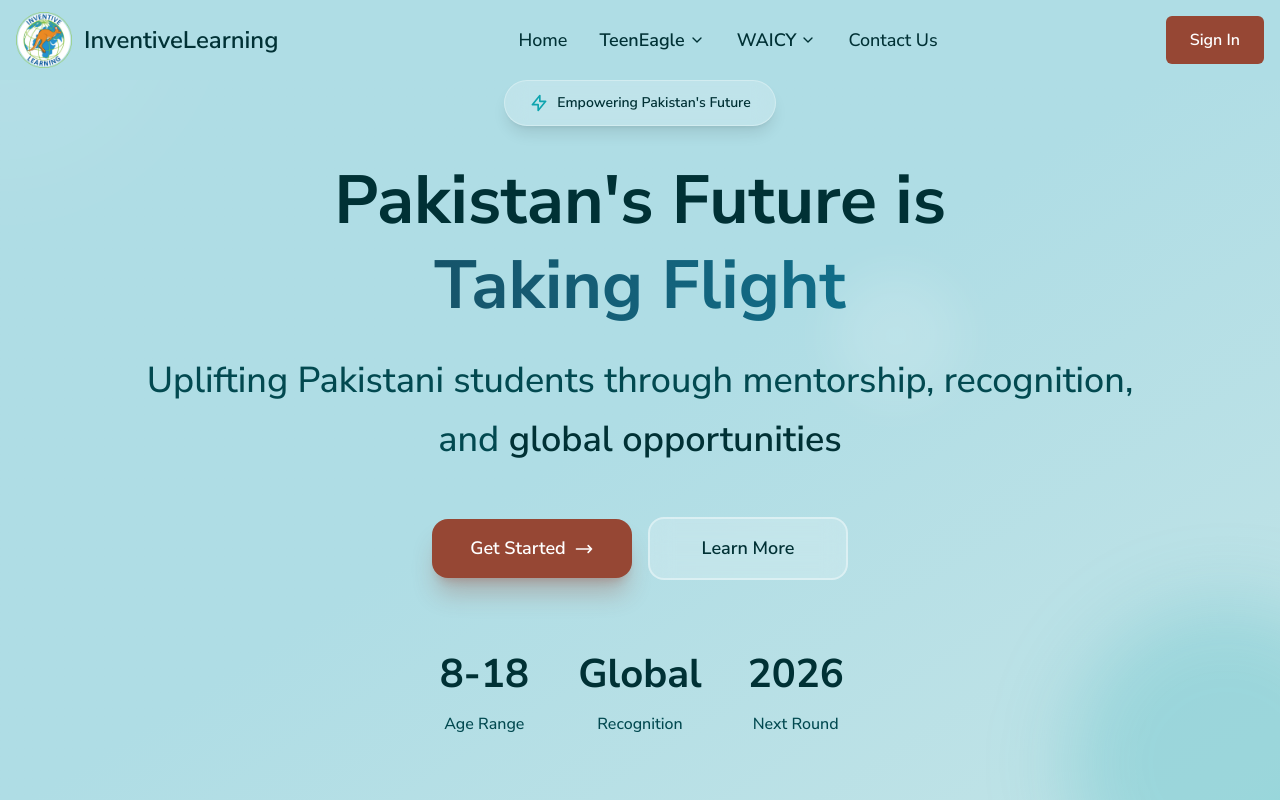
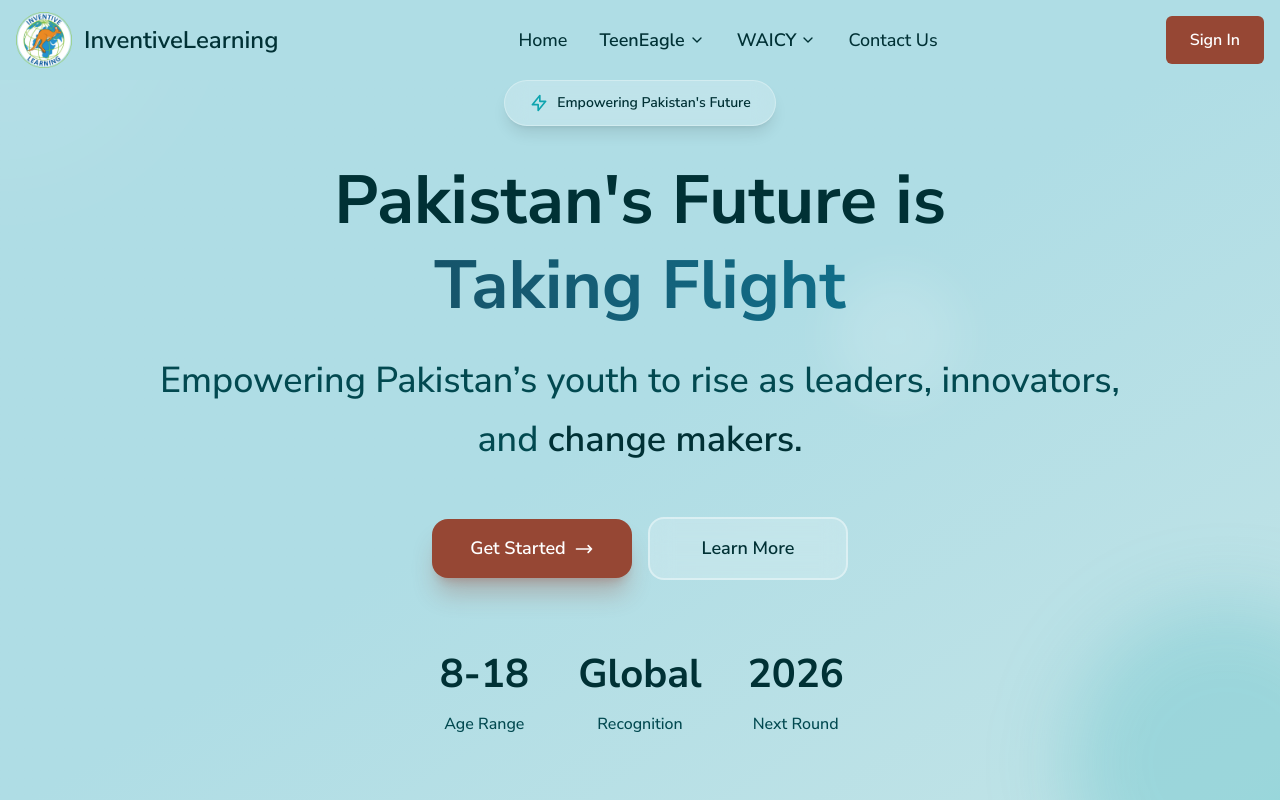
Before and after one commit to kainatkiranrashid2/inventivelearningwebsite, a Next.js app: page /teeneagle in a window 1280 px wide. Shown: the top 800 px of the page. Built offline with nearby package versions, Linux system fonts and the light colour scheme.

Commit message:
`Update Header component button styles: changed background color and removed gradient background div`

```diff
--- a/app/teeneagle/components/Header.tsx
+++ b/app/teeneagle/components/Header.tsx
@@ -44,10 +44,10 @@
           <p
             className="text-[20px] sm:text-[24px] md:text-[28px] lg:text-[32px] xl:text-[36px]
             text-[#024950] font-medium mb-12 max-w-5xl leading-relaxed">
-            Uplifting Pakistani students through mentorship, recognition, and
+            Empowering Pakistan’s youth to rise as leaders, innovators, and
             <span className="text-[#003135] font-semibold">
               {" "}
-              global opportunities
+              change makers.
             </span>
           </p>
 
```
